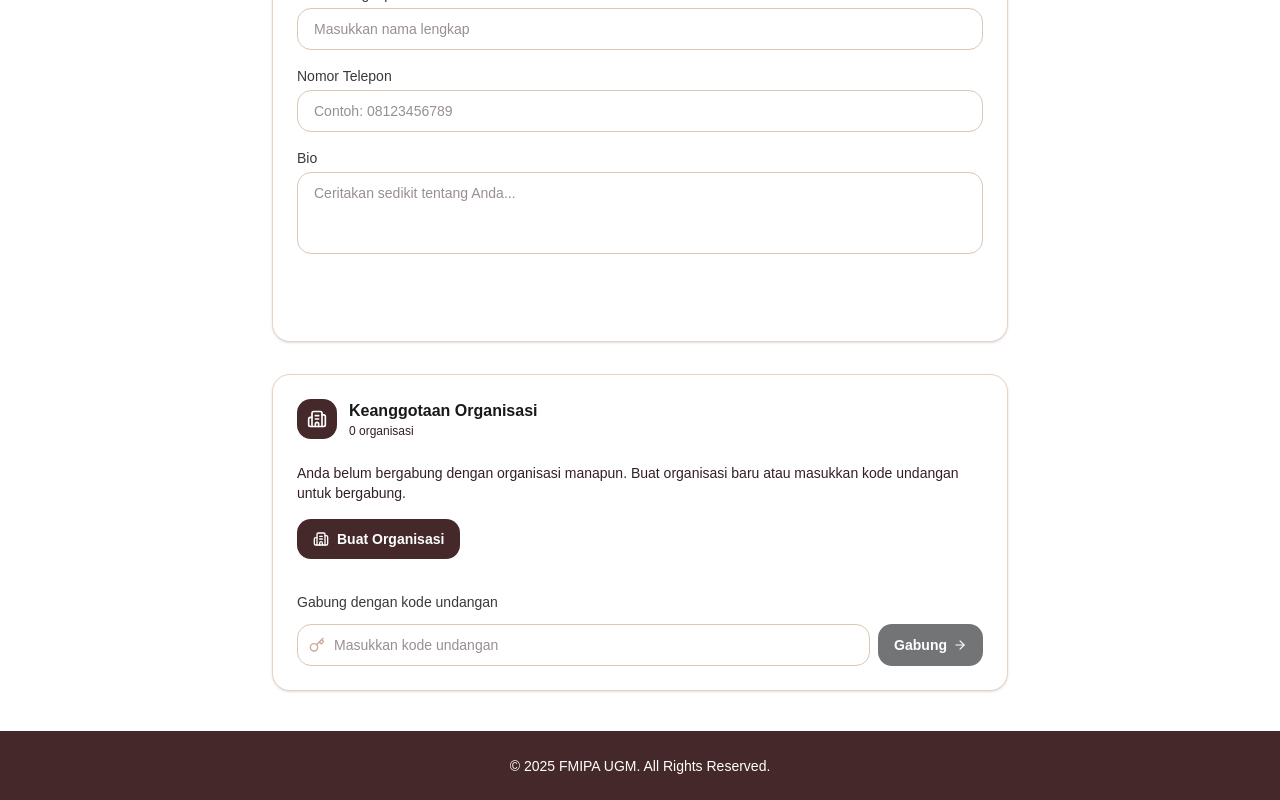
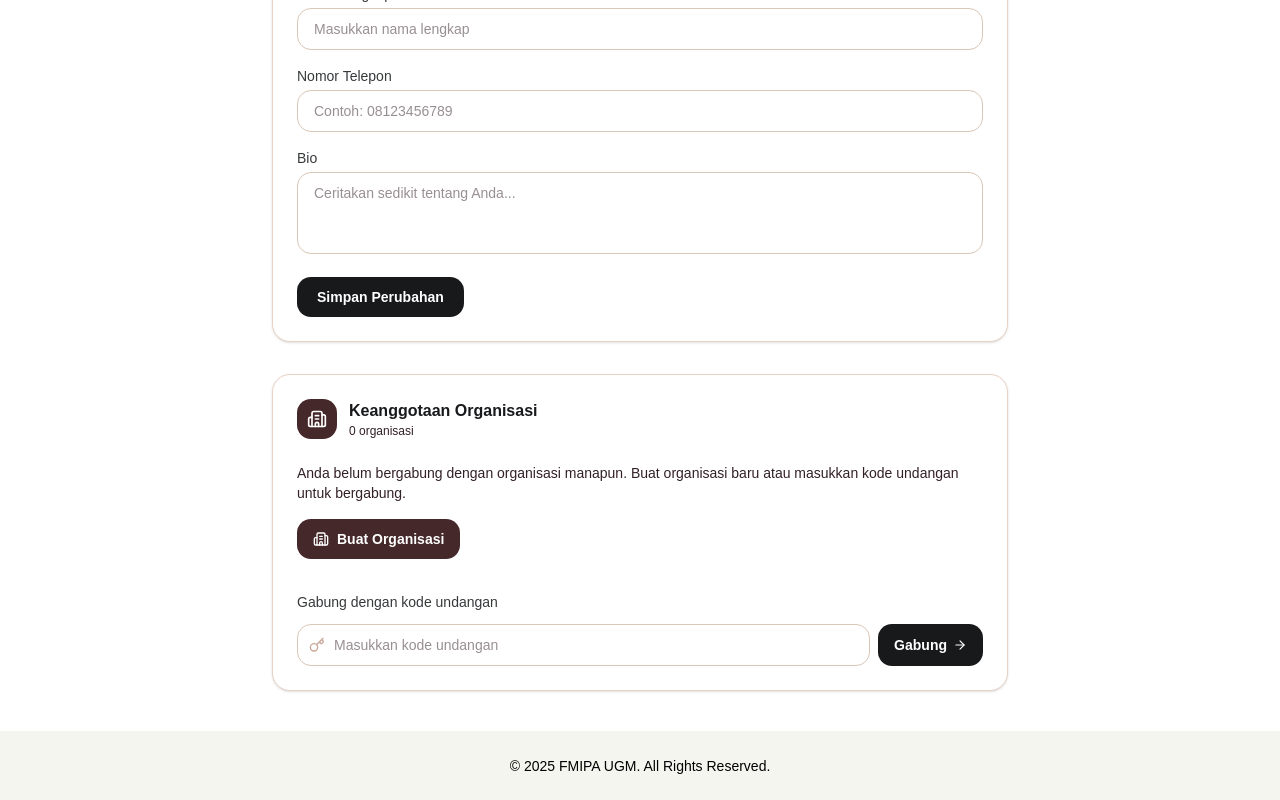
Before and after one commit to elins-research-club/mbgApps-frontend, a Next.js app: page /profile in a window 1280 px wide. Shown: the part 298-1098 px from the top of the page. Built offline with nearby package versions, Linux system fonts and the light colour scheme; no server answers.

Commit message:
fix missing button in profile page

```diff
--- a/src/components/Footer.jsx
+++ b/src/components/Footer.jsx
@@ -2,9 +2,9 @@
 
 const Footer = () => {
   return (
-    <footer className="bg-[#452829] border-t border-[#452829]">
+    <footer className="bg-[#F5F5F0] border-t border-[#F5F5F0]">
       <div className="max-w-7xl mx-auto py-6 px-4 sm:px-6 lg:px-8">
-        <p className="text-center text-sm text-white">
+        <p className="text-center text-sm text-black">
           © {new Date().getFullYear()} FMIPA UGM.
           All Rights Reserved.
         </p>
--- a/src/components/ProfilePage.jsx
+++ b/src/components/ProfilePage.jsx
@@ -221,7 +221,7 @@ export default function ProfilePage() {
             <button
               type="submit"
               disabled={saving}
-              className="px-5 py-2.5 bg-white0 hover:bg-[#37393B] text-white font-semibold rounded-xl text-sm transition disabled:opacity-60"
+              className="px-5 py-2.5 bg-[#17191B] hover:bg-[#37393B] text-white font-semibold rounded-xl text-sm transition disabled:opacity-60"
             >
               {saving ? "Menyimpan..." : "Simpan Perubahan"}
             </button>
@@ -382,7 +382,7 @@ export default function ProfilePage() {
                   <button
                     type="submit"
                     disabled={joining || !inviteCode.trim()}
-                    className="flex items-center gap-1.5 px-4 py-2.5 bg-[#17191B] hover:bg-[#37393B] text-white rounded-xl text-sm font-semibold transition disabled:opacity-60"
+                    className="flex items-center gap-1.5 px-4 py-2.5 bg-[#17191B] hover:bg-[#37393B] text-white rounded-xl text-sm font-semibold transition"
                   >
                     {joining ? "..." : (
                       <>Gabung <ArrowRight className="w-3.5 h-3.5" /></>
```
